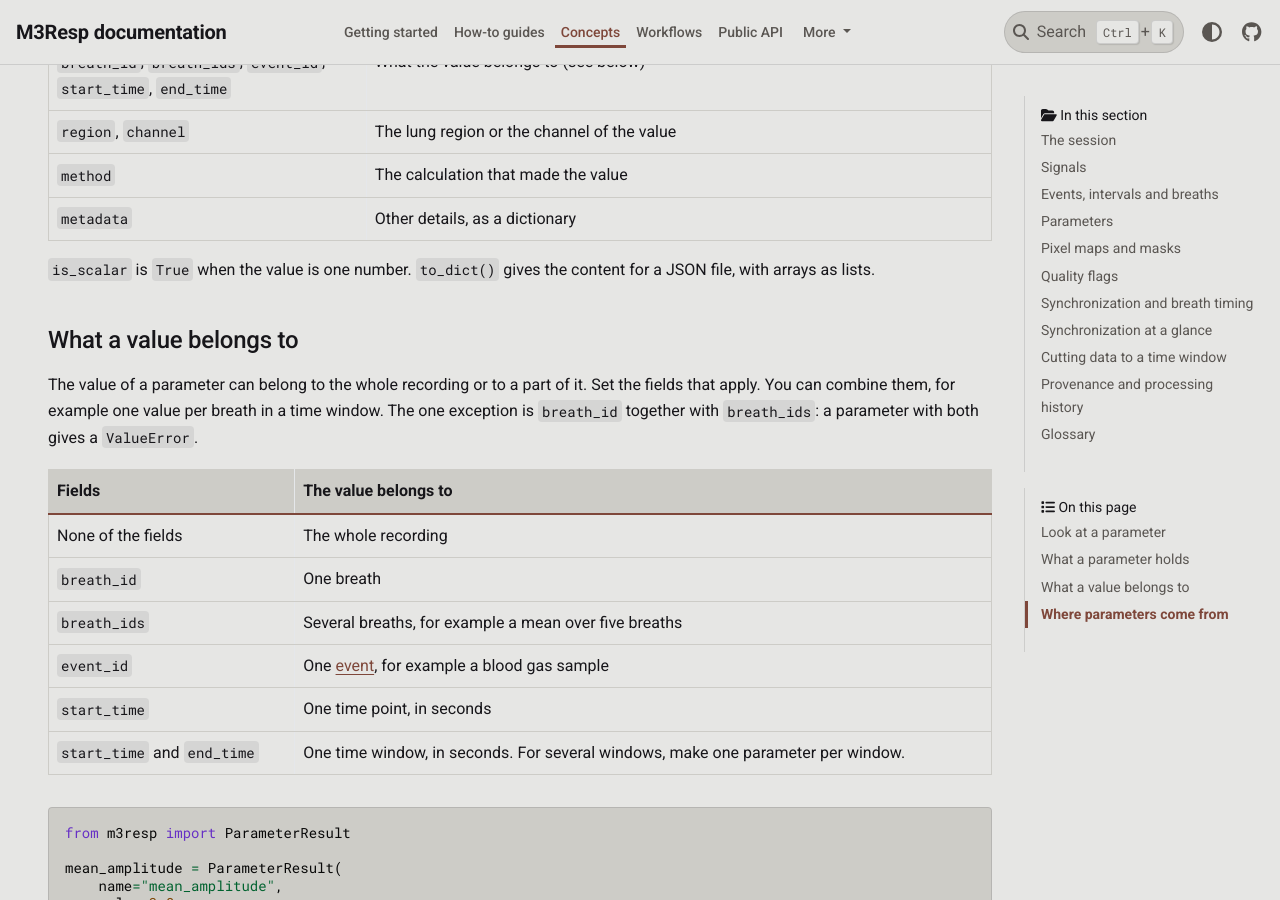
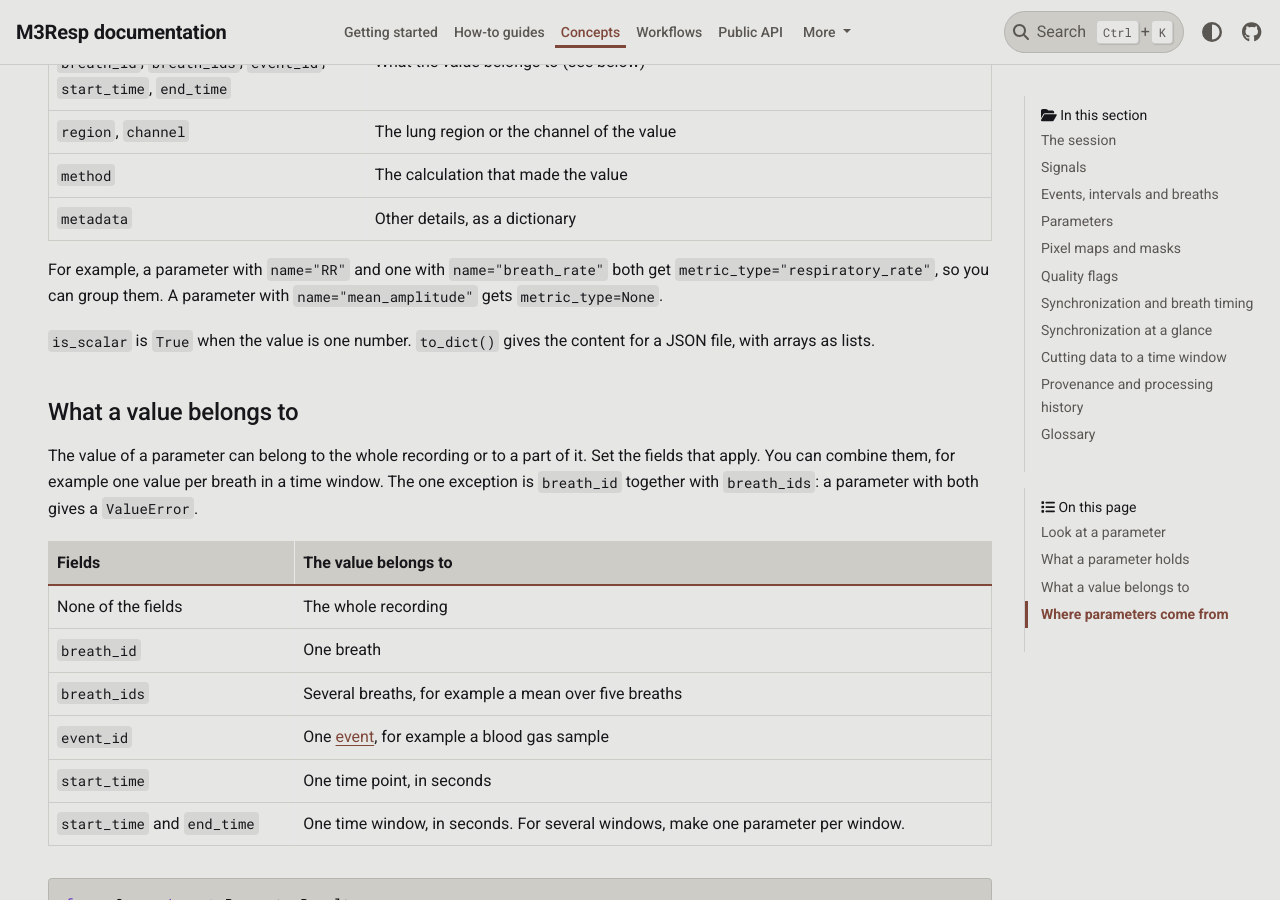
Before and after one commit to M3RESP/m3resp, a Sphinx documentation site: the page built from docs/concepts/parameters.md, in a window 1280 px wide and 900 px high, scrolled down 982 px. Built offline with Sphinx 7.4.7 and the PyData theme 0.15.4, drawn with Linux system fonts in a browser that asks for light colours; pages that are not in the unit, such as notebooks, are missing from menus.

Commit message:
docs: add example for grouping parameters by metric type

```diff
--- a/docs/concepts/parameters.md
+++ b/docs/concepts/parameters.md
@@ -32,6 +32,8 @@ session.parameter_results.for_modality("emg")
 | `region`, `channel` | The lung region or the channel of the value |
 | `method` | The calculation that made the value |
 | `metadata` | Other details, as a dictionary |
+
+For example, a parameter with `name="RR"` and one with `name="breath_rate"` both get `metric_type="respiratory_rate"`, so you can group them. A parameter with `name="mean_amplitude"` gets `metric_type=None`.
 
 `is_scalar` is `True` when the value is one number. `to_dict()` gives the content for a JSON file, with arrays as lists.
 
```
